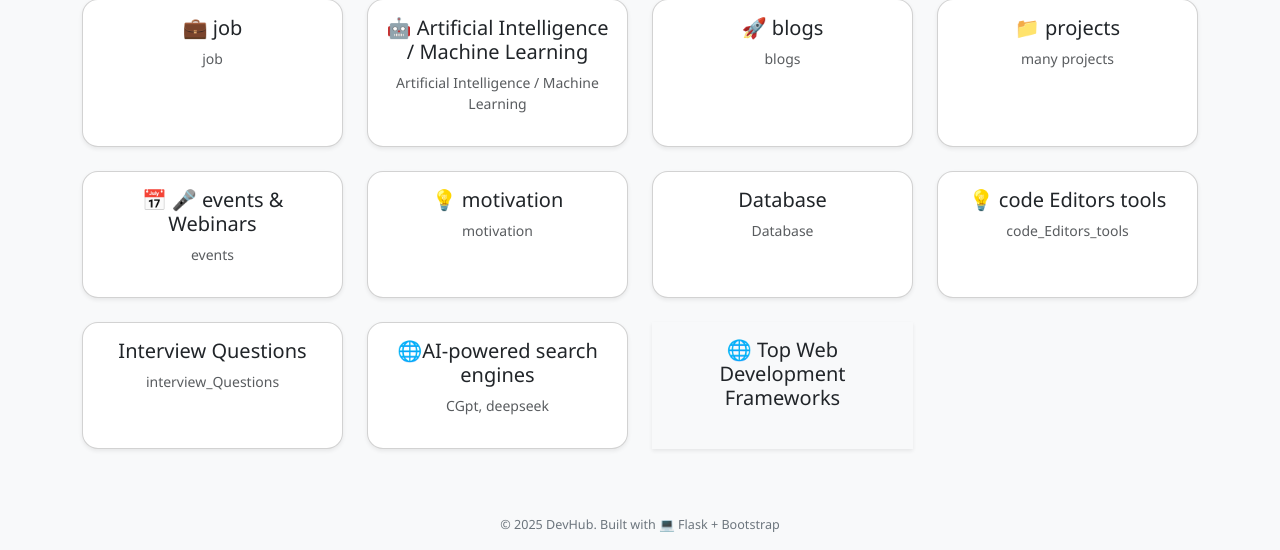
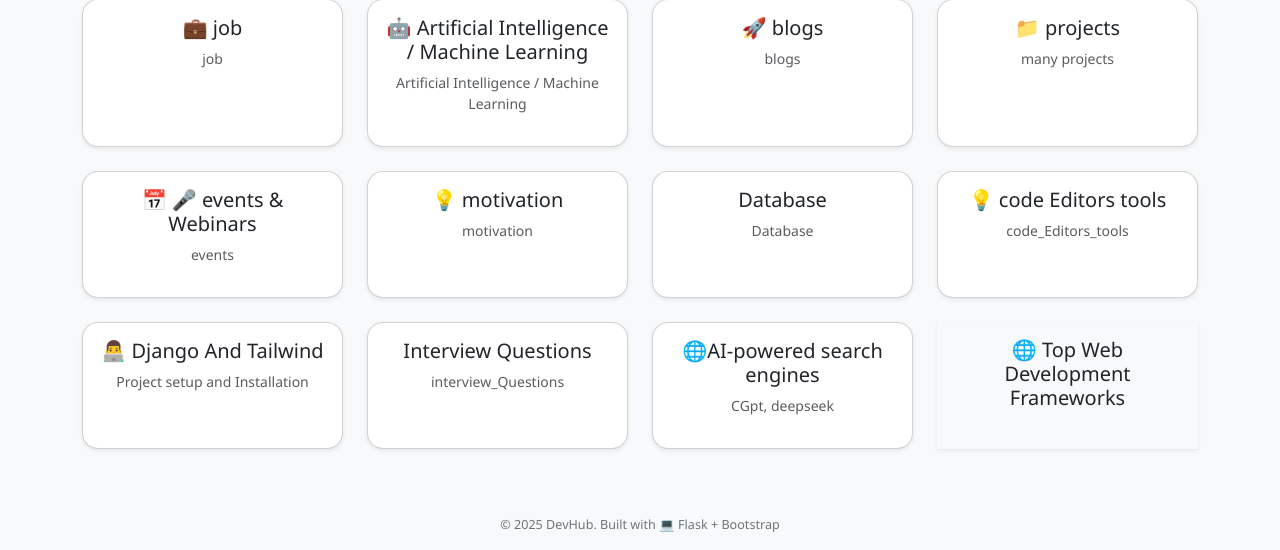
Before and after one commit to deepak1224637/devhub_flask, a Flask app: page / in a window 1280 px wide. Shown: the part 376-926 px from the top of the page. Run offline with Flask 3, Linux system fonts and the light colour scheme.

Commit message:
add django_example page and connectivity to home page and main.py but not redirect some problem fixing soon

```diff
--- a/main.py
+++ b/main.py
@@ -74,6 +74,10 @@ def ai_search_engins():
 def framework():
     return render_template("framework.html")
 
+@app.route("/django_example")
+def djangoexample():
+    return render_template("django_example.html")
+
 
 
 @app.route("/blog")
--- a/templates/home.html
+++ b/templates/home.html
@@ -129,11 +129,20 @@
         </a>
     </div>
 
-    <div class="col-md-6 col-lg-3">
+     <div class="col-md-6 col-lg-3">
         <a href="/code_Editers_tools" class="text-decoration-none text-dark">
             <div class="card shadow-sm h-100 p-3 text-center">
                 <h5>💡 code Editors tools</h5>
                 <p class="small text-muted">code_Editors_tools</p>
+            </div>
+        </a>
+    </div>
+
+    <div class="col-md-6 col-lg-3">
+        <a href="/code_Editers_tools" class="text-decoration-none text-dark">
+            <div class="card shadow-sm h-100 p-3 text-center">
+                <h5>👨‍💻 Django And Tailwind</h5>
+                <p class="small text-muted">Project setup and Installation</p>
             </div>
         </a>
     </div>
@@ -166,6 +175,7 @@
         </a>
     </div>
 
+
 </div>
 
 <!-- 🧠 Dark Mode Script -->
```
Also changed, not shown: templates/django_example.html (+19 -10 lines).
